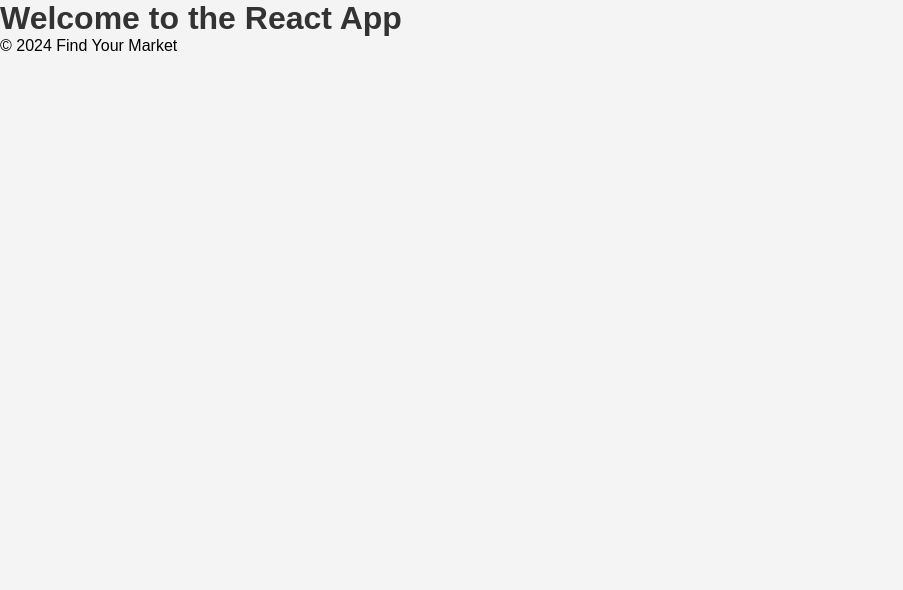
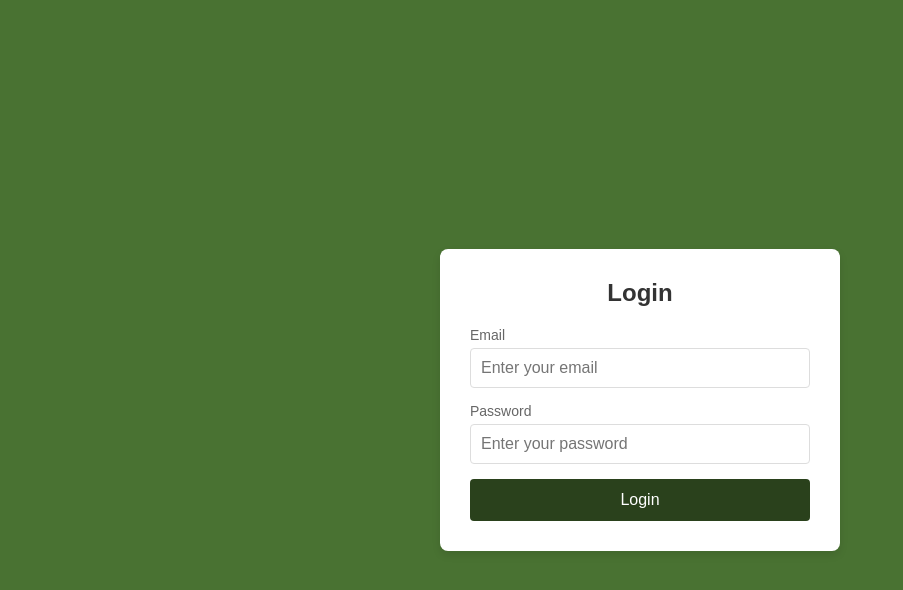
Before and after one commit to Chanelmorgan/FindYourMarket, a React (Create React App) app in the folder find-your-market/: page /Login in a window 1280 px wide. Shown: the top 590 px of the page, without its empty margins (0-903 px from the left). Built offline with nearby package versions, Linux system fonts and the light colour scheme.

Commit message:
login css

```diff
--- a/find-your-market/public/index.html
+++ b/find-your-market/public/index.html
@@ -1,4 +1,3 @@
-<!-- public/index.html -->
 <!DOCTYPE html>
 <html lang="en">
   <head>
@@ -7,6 +6,6 @@
     <title>Find Your Market</title>
   </head>
   <body>
-    <div id="root"></div> <!-- React will render into this element -->
+    <div id="root"></div>
   </body>
 </html>
--- a/find-your-market/src/App.js
+++ b/find-your-market/src/App.js
@@ -1,19 +1,20 @@
 import React from 'react';
 import { BrowserRouter as Router, Routes, Route } from 'react-router-dom';
 import Header from './components/Header';
-import Footer from './components/Footer';
 import Home from './pages/Home';
+import LoginPage from './pages/LoginPage';
+
 
 function App() {
   return (
     <Router>
       <div className="App">
-        <h1>Welcome to the React App</h1>
+
         <Routes>
           <Route path="/" element={<Home />} />
+          <Route path="/Login" element={<LoginPage />} />
         </Routes>
 
-        <Footer />
       </div>
     </Router>
   );
--- a/find-your-market/src/components/Footer.js
+++ /dev/null
@@ -1,11 +0,0 @@
-import React from 'react';
-
-function Footer() {
-  return (
-    <footer>
-      <p>&copy; {new Date().getFullYear()} Find Your Market</p>
-    </footer>
-  );
-}
-
-export default Footer;
--- a/find-your-market/src/pages/LoginPage.js
+++ b/find-your-market/src/pages/LoginPage.js
@@ -0,0 +1,60 @@
+import React, { useState } from 'react';
+import '../styles/Login.css';
+
+function Login() {
+  // Local state to store form values
+  const [email, setEmail] = useState('');
+  const [password, setPassword] = useState('');
+  const [error, setError] = useState('');
+
+  // Handle form submission
+  const handleSubmit = (e) => {
+    e.preventDefault();
+
+    // Basic validation
+    if (!email || !password) {
+      setError('Please fill in all fields.');
+      return;
+    }
+
+    // Clear error if fields are valid
+    setError('');
+    alert('Login successful');
+  };
+
+  return (
+    <div className="login-container">
+      <div className="login-box">
+        <h2>Login</h2>
+        {error && <p className="error-message">{error}</p>}
+        <form onSubmit={handleSubmit}>
+          <div className="input-group">
+            <label htmlFor="email">Email</label>
+            <input
+              type="email"
+              id="email"
+              placeholder="Enter your email"
+              value={email}
+              onChange={(e) => setEmail(e.target.value)}
+            />
+          </div>
+
+          <div className="input-group">
+            <label htmlFor="password">Password</label>
+            <input
+              type="password"
+              id="password"
+              placeholder="Enter your password"
+              value={password}
+              onChange={(e) => setPassword(e.target.value)}
+            />
+          </div>
+
+          <button type="submit" className="login-btn">Login</button>
+        </form>
+      </div>
+    </div>
+  );
+}
+
+export default Login;
--- /dev/null
+++ b/find-your-market/src/styles/Login.css
@@ -0,0 +1,90 @@
+@import 'variables.css';
+
+.login-container {
+    display: flex;
+    justify-content: center;
+    align-items: center;
+    height: 100vh;
+    background-color: var(--darkgreen);
+  }
+
+  .login-box {
+    width: 100%;
+    max-width: 400px;
+    background-color: white;
+    padding: 30px;
+    box-shadow: 0 4px 8px rgba(0, 0, 0, 0.1);
+    border-radius: 8px;
+    text-align: center;
+  }
+
+  h2 {
+    color: #333;
+    margin-bottom: 20px;
+  }
+
+  .input-group {
+    margin-bottom: 15px;
+    text-align: left;
+  }
+
+  .input-group label {
+    font-size: 14px;
+    color: #666;
+    display: block;
+  }
+
+  .input-group input {
+    width: 100%;
+    padding: 10px;
+    margin-top: 5px;
+    font-size: 16px;
+    border: 1px solid #ddd;
+    border-radius: 4px;
+  }
+
+  .input-group input:focus {
+    border-color: #2a411c;
+  }
+
+  .login-btn {
+    width: 100%;
+    padding: 12px;
+    background-color: #2a411c;
+    color: white;
+    border: none;
+    font-size: 16px;
+    border-radius: 4px;
+    cursor: pointer;
+  }
+
+  .login-btn:hover {
+    background-color: #7ab456;
+  }
+
+  .error-message {
+    color: var(--coral);
+    font-size: 14px;
+    margin-bottom: 10px;
+    font-weight: bold;
+  }
+
+
+  @media (max-width: 768px) {
+    .login-box {
+      width: 90%;
+      padding: 20px;
+    }
+
+    h2 {
+      font-size: 24px;
+    }
+
+    .input-group input {
+      font-size: 14px;
+    }
+
+    .login-btn {
+      font-size: 14px;
+    }
+  }
--- a/find-your-market/src/styles/index.css
+++ b/find-your-market/src/styles/index.css
@@ -3,7 +3,7 @@ body {
   font-family: Arial, sans-serif;
   margin: 0;
   padding: 0;
-  background-color: #f4f4f4;
+  background-color: #000000;
 }
 
 h1, h2, h3 {
--- /dev/null
+++ b/find-your-market/src/styles/variables.css
@@ -0,0 +1,7 @@
+:root {
+    --mustard: #EBB500;
+    --coral: #DD9787;
+    --cream: #FBFBC7;
+    --darkgreen: #497232;
+    --lightgreen: #A6C48A;
+  }
```
Also changed, not shown: find-your-market/src/assets/images/logo.png (added), find-your-market/src/assets/images/stalls.png (added).
